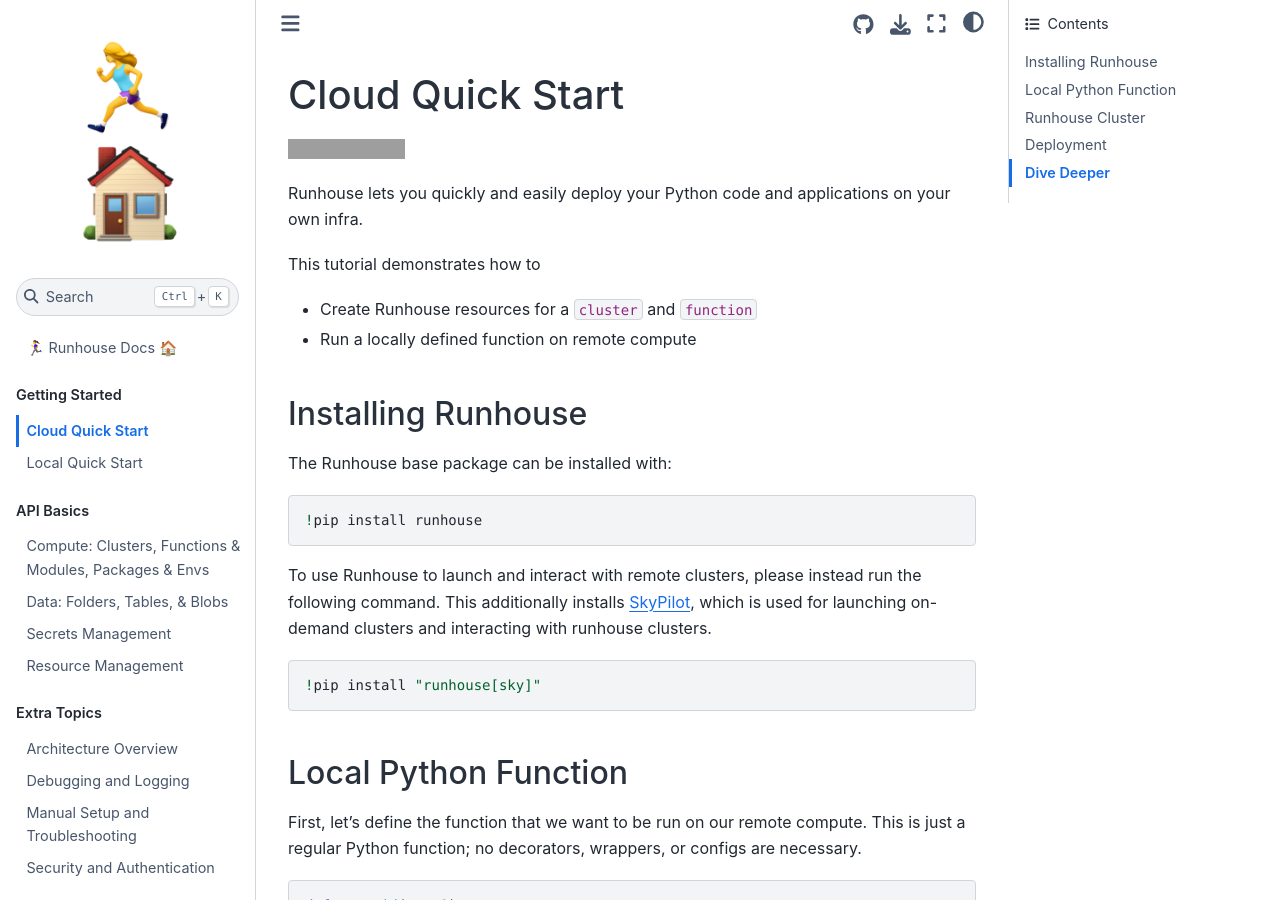
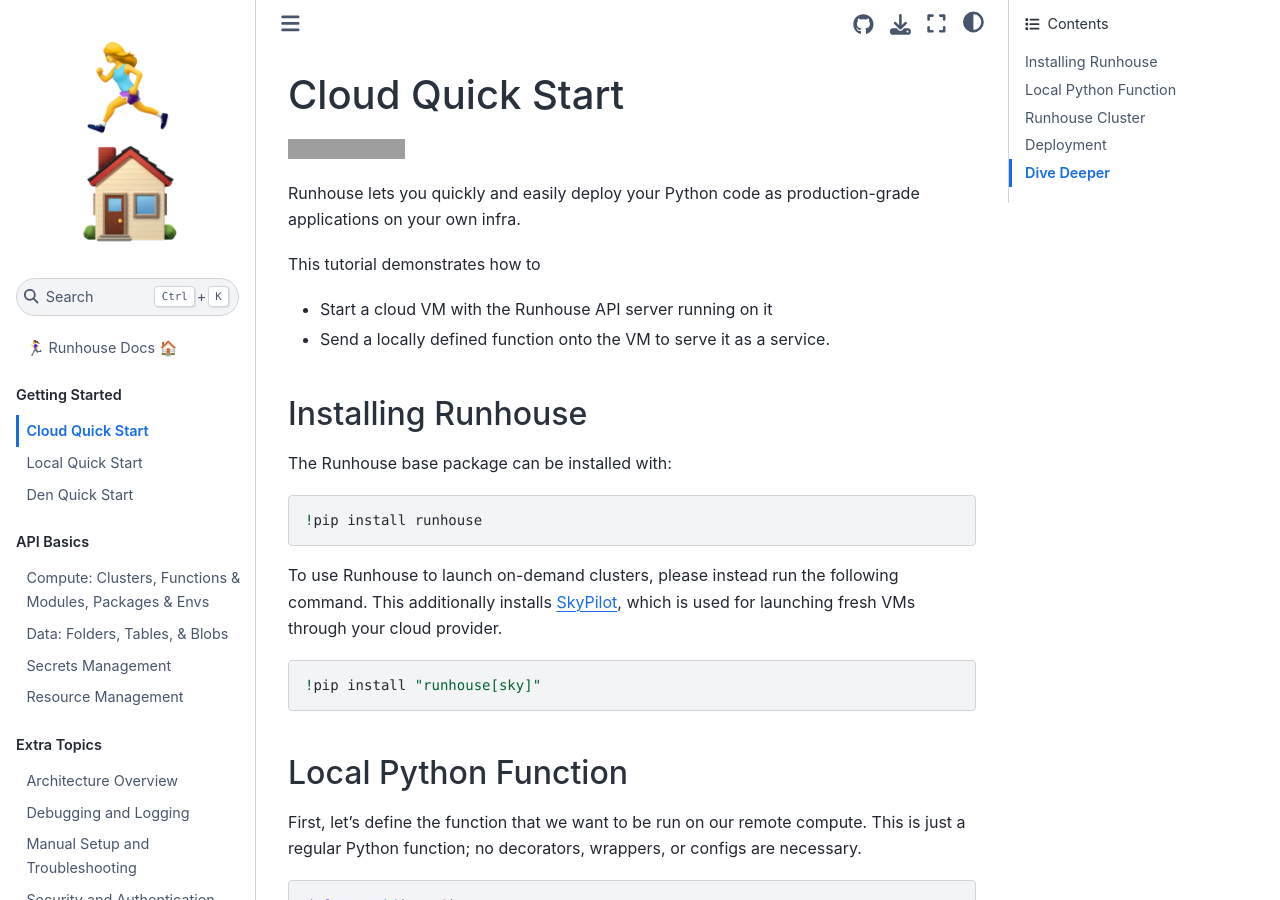
Before and after one commit to run-house/runhouse, a Sphinx documentation site: the page built from docs/tutorials/getting_started/cloud_quick_start.rst, in a window 1280 px wide and 900 px high. Built offline with Sphinx 7.4.7 and the Sphinx Book theme 1.1.4, drawn with Linux system fonts in a browser that asks for light colours; some of the changed text lies outside the part shown; grey boxes are pictures that could not be loaded.

Commit message:
quick start updates

```diff
--- a/docs/index.rst
+++ b/docs/index.rst
@@ -22,6 +22,7 @@
 
    tutorials/getting_started/cloud_quick_start
    tutorials/getting_started/local_quick_start
+   tutorials/getting_started/den_quick_start
 
 .. toctree::
    :maxdepth: 1
--- a/docs/tutorials/getting_started/cloud_quick_start.rst
+++ b/docs/tutorials/getting_started/cloud_quick_start.rst
@@ -6,13 +6,13 @@
     <p><a href="https://colab.research.google.com/github/run-house/notebooks/blob/stable/docs/getting_started/cloud_quick_start.ipynb">
     <img height="20px" width="117px" src="https://colab.research.google.com/assets/colab-badge.svg" alt="Open In Colab"/></a></p>
 
-Runhouse lets you quickly and easily deploy your Python code and
-applications on your own infra.
+Runhouse lets you quickly and easily deploy your Python code as
+production-grade applications on your own infra.
 
 This tutorial demonstrates how to
 
--  Create Runhouse resources for a ``cluster`` and ``function``
--  Run a locally defined function on remote compute
+-  Start a cloud VM with the Runhouse API server running on it
+-  Send a locally defined function onto the VM to serve it as a service.
 
 Installing Runhouse
 -------------------
@@ -23,10 +23,10 @@
 
     !pip install runhouse
 
-To use Runhouse to launch and interact with remote clusters, please
-instead run the following command. This additionally installs
+To use Runhouse to launch on-demand clusters, please instead run the
+following command. This additionally installs
 `SkyPilot <https://github.com/skypilot-org/skypilot>`__, which is used
-for launching on-demand clusters and interacting with runhouse clusters.
+for launching fresh VMs through your cloud provider.
 
 .. code:: ipython3
 
@@ -89,13 +89,15 @@
 ----------
 
 For the function, simply wrap it in ``rh.function``, then send it to the
-cluster with ``.to``.
+cluster with ``.to``. This sets up the function on the cluster as a
+proper service, by syncing over the code and setting up and specified
+dependencies. Furthermore, it runs through SSH, and no additional auth,
+port, or manual setup is necessary.
 
 Modules, or classes, are also supported. For finer control of where the
 function/module runs, you will also be able to specify the environment
 (a list of package requirements, a Conda env, or Runhouse env) where it
-runs. These are covered in more detail in the `Compute
-Tutorial <https://www.run.house/docs/tutorials/api/compute>`__.
+runs. These are covered in more detail in the API tutorials.
 
 .. code:: ipython3
 
--- a/docs/tutorials/getting_started/local_quick_start.rst
+++ b/docs/tutorials/getting_started/local_quick_start.rst
@@ -10,7 +10,7 @@
 Start <run.house/docs/tutorials/getting_started/local_quick_start>`__,
 we demonstrate how to deploy a local function to a remote cluster using
 Runhouse. In this local-only version, we show how to use Runhouse to set
-up a local server, and deploy an arbitrary Python function to it.
+up a local web server, and deploy an arbitrary Python function to it.
 
 Runhouse Server Setup
 ---------------------
```
Also changed, not shown: docs/tutorials/getting_started/den_quick_start.rst (added, +123 -0 lines).
